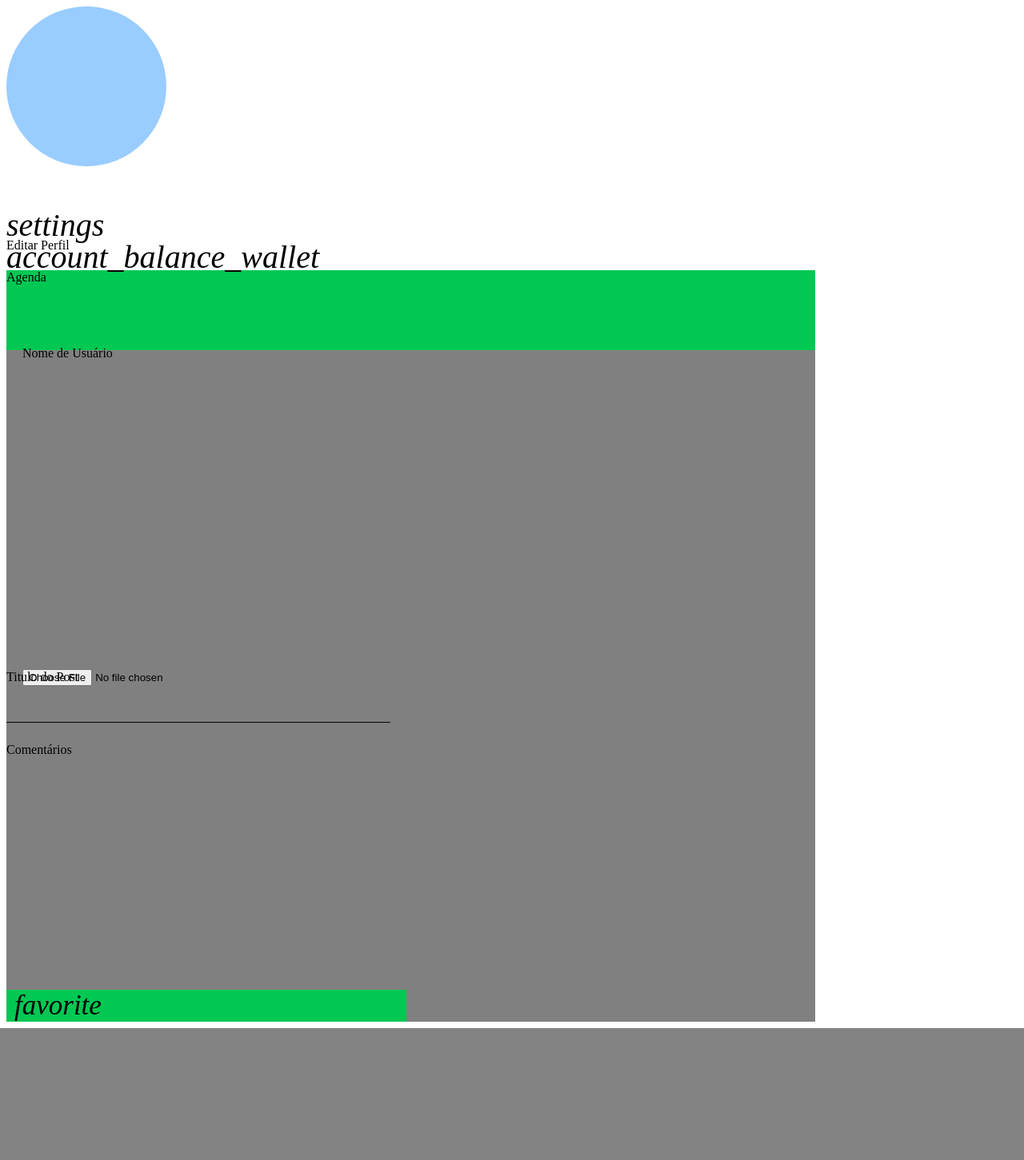
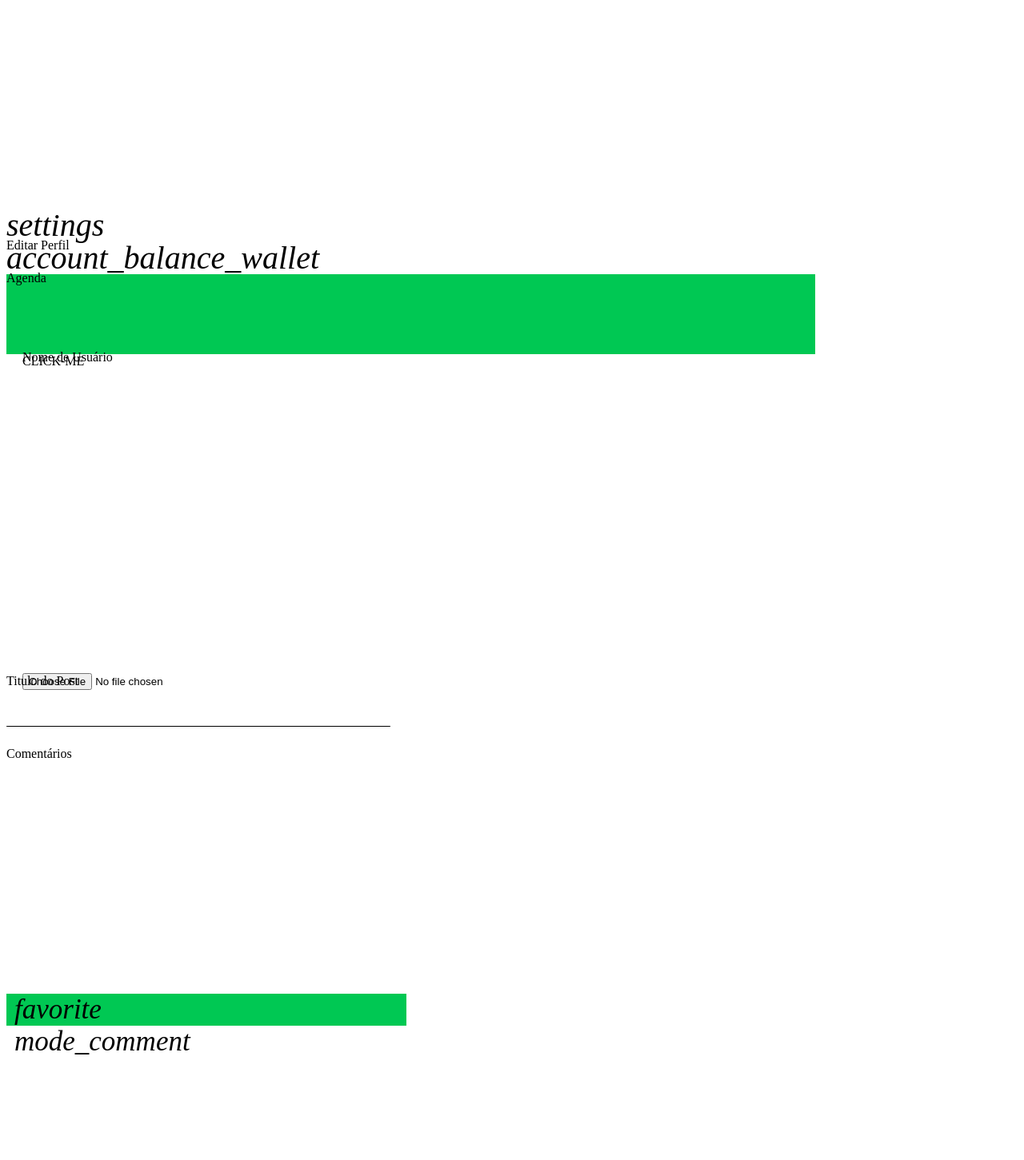
Before and after one commit to kah-eek/Portal-Auto-Center, a PHP site: page /view/modal_rede_social.php in a window 1280 px wide; the page is wider, and only the part inside the window is pictured. Shown: that part at 80% size. Before the commit the page ends 1286 px from the top of that part, so only its background shows below. Run offline with PHP 8.4, Linux system fonts and the light colour scheme.

Commit message:
falta estilizar

```diff
--- a/view/css/modal_rede_social.css
+++ b/view/css/modal_rede_social.css
@@ -4,6 +4,7 @@
   width: 100%;
   height: 100%;
 }
+
 .container_segura_tudo{
   width: 100%;
   height: 100%;
@@ -35,13 +36,13 @@
   width: 200px;
   height: 200px;
   border-radius: 100px;
-  background-color: #99ccff;
+  /*background-color: #99ccff;*/
 
 }
 
 .container_edit_perfil{
   width: 301px;
-  height: 40px;
+  height: 41px;
   /*background-color: pink;*/
 
 }
@@ -83,8 +84,8 @@
 /*PARTE AGENDA*/
 
 .container_agenda{
-  width: 400px;
-  height: 40px;
+  width: 300px;
+  height: 44px;
   /*background-color: pink;*/
 
 }
@@ -125,15 +126,16 @@
 
 .container_lado_direito{
   width: 80%;
-  height: 100%;
-  background-color: gray;
+  min-height: 1000px;
+  height: auto;
+  /*background-color: gray;*/
 
 }
 /*PARTE REDE SOCIAL*/
 
 .container_conteudo_rs{
   width: 100%;
-  height: 100%;
+  height: auto;
   /*background-color: gray;*/
 
 }
@@ -164,7 +166,7 @@
 }
 
 .item_titulo_usuario{
-  width: 200px;
+  width: 100%px;
   height: 100px;
   margin-left: 20px;
   /*background-color: #fff;*/
@@ -172,10 +174,17 @@
 }
 
 .container_post{
-  width: 100%;
-  height: 100%;
+  width: 1400px;
+  min-height: 1000px;
+  height: auto;
   overflow: auto;
   /*background-color: #0099ff;*/
+
+}
+
+.item_post{
+  width:1300px;
+  height: 600px;
 
 }
 
--- a/view/modal_rede_social.php
+++ b/view/modal_rede_social.php
@@ -7,17 +7,17 @@
   </head>
   <body>
     <div class="container_segura_tudo">
-      <div class="container_menu_m float_left">
+      <div class="container_menu_m float_left bg_cinza">
         <div class="itens_menu">
 
           <!-- IMAGEM DO MENU -->
           <div class="container_img_menu_rs preenche_t_20">
-            <div class="item_img_menu_rs centro_lr">
+            <div class="item_img_menu_rs centro_lr borda_preta_1">
 
             </div>
           </div>
           <!-- PARTE EDITAR PERFIL -->
-          <div class="container_edit_perfil margem_t_20 margem_l_20">
+          <div class="container_edit_perfil margem_t_20 centro_lr">
             <div class="item_edit_perfil borda_preta_1">
               <div class="img_configs float_left">
                 <i class="material-icons" style="font-size:40px;">settings</i>
@@ -31,7 +31,7 @@
           </div>
 
           <!-- PARTE AGENDA -->
-          <div class="container_agenda margem_t_20 margem_l_20">
+          <div class="container_agenda margem_t_20 centro_lr">
             <div class="item_agenda borda_preta_1">
               <div class="img_agenda float_left">
                 <i class="material-icons" style="font-size:40px;">account_balance_wallet</i>
@@ -65,12 +65,12 @@
           </div>
 
           <!-- PARTE PUBLICACAO -->
-          <div class="container_post float_left">
-
+          <div class="container_post float_left bg_cinza borda_preta_1">
+            <div class="item_post">
               <div class="container_img_post float_left margem_t_10">
                 <label for="btn_img_post">
                   <div class="item_img_post borda_preta_1">
-
+                    CLICK-ME
                   </div>
                 </label>
                 <input class="display_none" id="btn_img_post" type="file" name="btn_img_btn_img_post" value="">
@@ -97,7 +97,7 @@
                   <i class="material-icons preenche_t_5 margem_l_5" style="font-size:35px;">mode_comment</i>
                 </div>
               </div>
-
+            </div>
           </div>
         </div>
       </div>
```
Lines whose indentation alone changed are shown as unchanged.
